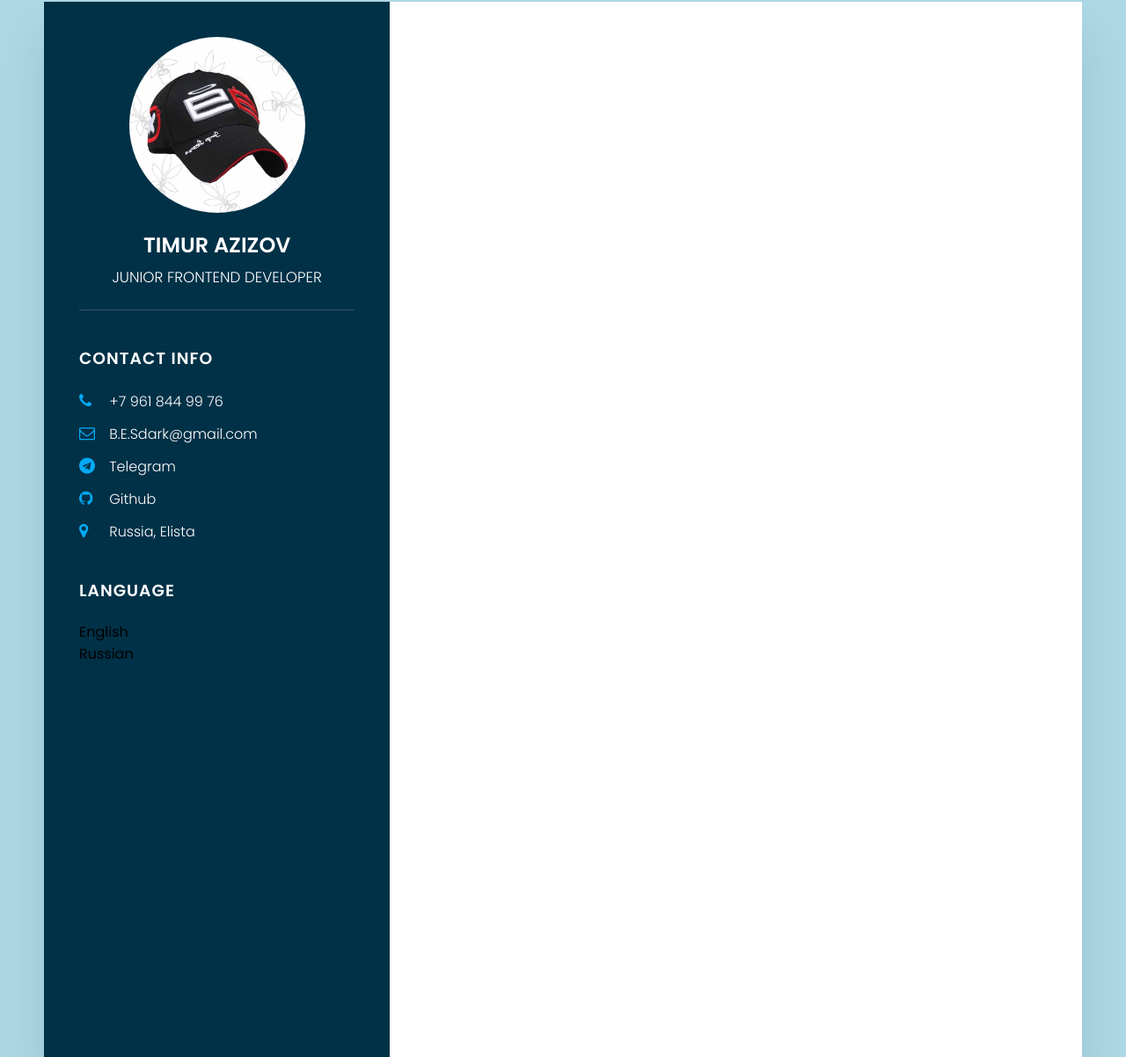
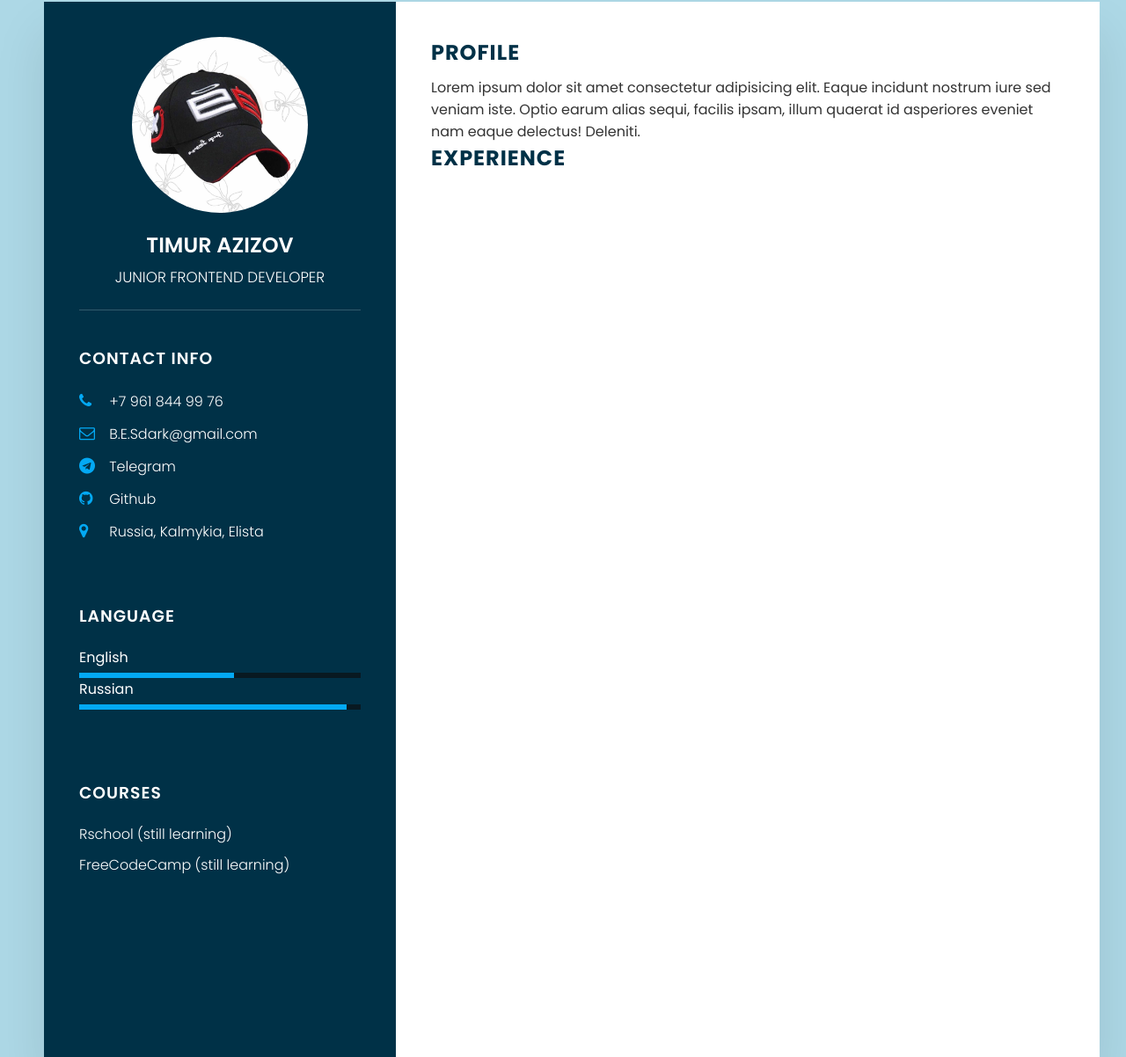
Before and after one commit to jushetcon/rsschool-cv-old-2, a plain HTML site: page index.html in a window 1280 px wide. Shown: the part 48-1250 px from the top of the page at 88% size. Drawn offline with Linux system fonts and the light colour scheme.

Commit message:
feat: add basic information

```diff
--- a/index.html
+++ b/index.html
@@ -15,6 +15,8 @@
 		<link rel="stylesheet" href="style.css" />
 	</head>
 	<body>
+		<header></header>
+		<main>
 			<div class="container">
 				<div class="left__side">
 					<div class="profile__text">
@@ -58,7 +60,7 @@
 								<span class="icon"
 									><i class="fa fa-map-marker" aria-hidden="true"></i
 								></span>
-							<span class="text">Russia, Elista</span>
+								<span class="text">Russia, Kalmykia, Elista</span>
 							</li>
 						</ul>
 					</div>
@@ -68,17 +70,46 @@
 						<ul>
 							<li>
 								<span class="text">English</span>
-							<div class="percent"></div>
+								<div class="percent">
+									<div style="width: 55%"></div>
+								</div>
 							</li>
 							<li>
 								<span class="text">Russian</span>
-							<div class="percent"></div>
+								<div class="percent">
+									<div style="width: 95%"></div>
+								</div>
 							</li>
+						</ul>
+					</div>
+					<div class="Courses__info">
+					<h3 class="title">Courses</h3>
+					<ul>
+						<li>Rschool (still learning)</li>
+						<li>FreeCodeCamp (still learning)</li>
 					</ul>
 				</div>
 				</div>
 
-			<div class="right__side"></div>
+				<div class="right__side">
+					<div class="about">
+						<h2 class="title2">Profile</h2>
+						<p>
+							Lorem ipsum dolor sit amet consectetur adipisicing elit. Eaque
+							incidunt nostrum iure sed veniam iste. Optio earum alias sequi,
+							facilis ipsam, illum quaerat id asperiores eveniet nam eaque
+							delectus! Deleniti.
+						</p>
+
+						<div class="about">
+							<h2 class="title2">Experience</h2>
+							<div class="box">
+								<div class="year__company"></div>
 							</div>
+						</div>
+					</div>
+				</div>
+			</div>
+		</main>
 	</body>
 </html>
--- a/style.css
+++ b/style.css
@@ -125,5 +125,57 @@ img {
 }
 
 .contact__info-language h3 {
-	margin-top: 40px;
+	margin-top: 69px;
 }
+
+.contact__info-language .percent {
+	position: relative;
+	width: 100%;
+	height: 6px;
+	background: #081921;
+	display: block;
+	margin-top: 5px;
+}
+
+.contact__info-language .percent div {
+	position:absolute;
+	top:0;
+	left: 0;
+	height: 100%;
+	background: #03a9f4;
+
+}
+
+.contact__info-language ul li .text {
+	color: white;
+}
+
+.Courses__info h3 {
+	margin-top: 80px;
+}
+
+.Courses__info li {
+	color:white;
+	margin-bottom: 10px;
+	font-weight: 300;
+
+}
+
+.about {
+	margin-bottom: 50px;
+}
+
+.about:last-child {
+	margin-bottom: 0;
+}
+
+.title2 {
+	color: #003147;
+	text-transform: uppercase;
+	letter-spacing: 1px;
+	margin-bottom: 10px;
+}
+
+P {
+	color: #333
+}
```
Lines whose indentation alone changed are shown as unchanged.
